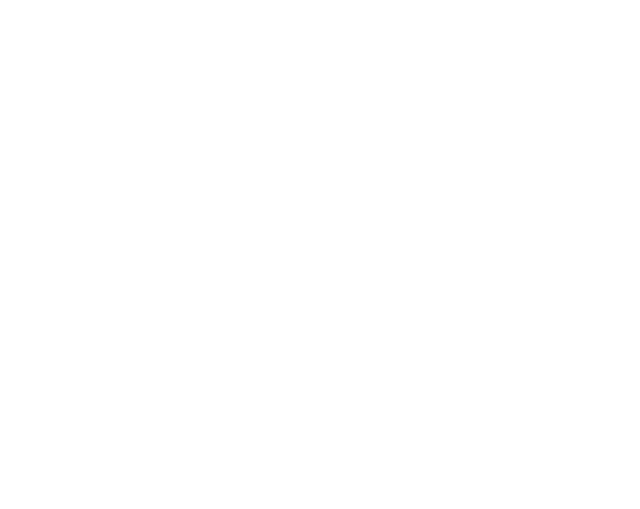
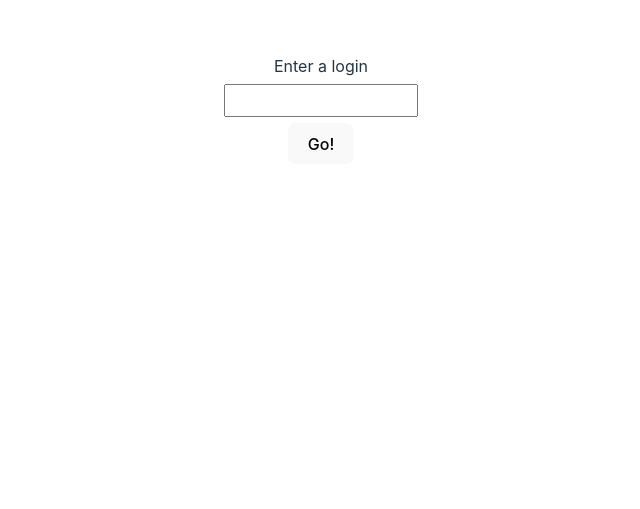
Before and after one commit to sanassi/punto, a React (Vite) app: page / in a window 1280 px wide. Shown: the part 291-800 px from the top of the page, without its empty margins (319-959 px from the left). Built offline with nearby package versions, Linux system fonts and the light colour scheme.

Commit message:
feat: added login page and input form, started work on server and sockets

```diff
--- a/package.json
+++ b/package.json
@@ -21,6 +21,8 @@
     "eslint-plugin-react": "^7.33.2",
     "eslint-plugin-react-hooks": "^4.6.0",
     "eslint-plugin-react-refresh": "^0.4.4",
+    "socket.io": "^4.7.2",
+    "socket.io-client": "^4.7.2",
     "vite": "^5.0.0"
   }
 }
--- a/src/App.css
+++ b/src/App.css
@@ -4,9 +4,3 @@
   padding: 2rem;
   text-align: center;
 }
-
-.main {
-  display: flex;
-  flex-direction: column;
-  text-align: center;
-}
--- a/src/App.jsx
+++ b/src/App.jsx
@@ -1,45 +1,17 @@
 import './App.css'
-import Board from "./Board.jsx";
-import RandomDice from "./RandomDice.jsx";
-import {useReducer} from "react";
-import {reducer} from "./Reducer.js";
+import GamePage from "./GamePage.jsx";
+import {useState} from "react";
+import LoginPage from "./LoginPage.jsx";
 
-function initBoard(dimension, color) {
-    let arr = Array.from({length: dimension * dimension});
-    return arr.map((t, index) => {
-        return {
-            x: Math.floor(index / dimension),
-            y: Math.floor(index % dimension),
-            visible: false,
-            playerColor: color,
-            card: 0
-        };
-    });
-}
 function App() {
-    // Initialize the player's data
-    const [state, dispatch] = useReducer(reducer,
-        {
-            card: 1,
-            color: '#0b6c0b',
-            board: [],
-            isMyTurn: true
-        },
-        (initial) => {
-            return {
-                board: initBoard(6, initial.color),
-                card: initial.card,
-                color: initial.color,
-                isMyTurn: initial.isMyTurn
-            }
-        });
+    const [login, setLogin] = useState('');
+    const [logged, setLogged] = useState(false);
 
-    return (
-    <div className="main">
-      <Board state={state} dispatch={dispatch}/>
-        <RandomDice state={state} dispatch={dispatch} />
-    </div>
-  )
+    return logged ? <GamePage login={login}/> :
+        <LoginPage
+            setLogged={setLogged}
+            setLogin={setLogin}
+        />;
 }
 
 export default App
--- /dev/null
+++ b/src/GamePage.css
@@ -0,0 +1,5 @@
+.main {
+    display: flex;
+    flex-direction: column;
+    align-items: center;
+}
--- /dev/null
+++ b/src/GamePage.jsx
@@ -0,0 +1,44 @@
+import {useReducer} from "react";
+import {reducer} from "./Reducer.js";
+import Board from "./Board.jsx";
+import RandomDice from "./RandomDice.jsx";
+import './GamePage.css';
+
+function initBoard(dimension, color) {
+    let arr = Array.from({length: dimension * dimension});
+    return arr.map((t, index) => {
+        return {
+            x: Math.floor(index / dimension),
+            y: Math.floor(index % dimension),
+            visible: false,
+            playerColor: color,
+            card: 0
+        };
+    });
+}
+
+export default function GamePage({ login }) {
+    const [state, dispatch] = useReducer(reducer,
+        {
+            card: 1,
+            color: '#0b6c0b',
+            board: [],
+            isMyTurn: true
+        },
+        (initial) => {
+            return {
+                board: initBoard(6, initial.color),
+                card: initial.card,
+                color: initial.color,
+                isMyTurn: initial.isMyTurn
+            }
+        });
+
+    return (
+        <div className="main">
+            <label>{login}</label>
+            <Board state={state} dispatch={dispatch}/>
+            <RandomDice state={state} dispatch={dispatch} />
+        </div>
+    )
+}
--- /dev/null
+++ b/src/LoginPage.css
@@ -0,0 +1,15 @@
+.login-page {
+    display: flex;
+    flex-direction: column;
+    align-items: center;
+}
+
+.login-page input {
+    padding: 0.5em;
+    margin: 0.5em;
+    text-align: center;
+}
+
+.login-page button {
+    width: fit-content;
+}
--- /dev/null
+++ b/src/LoginPage.jsx
@@ -0,0 +1,21 @@
+import './LoginPage.css';
+import {useState} from "react";
+export default function LoginPage({ setLogged, setLogin }) {
+    const [tempLogin, updateTempLogin] = useState('');
+    return (
+        <div className='login-page'>
+            <label>
+                Enter a login
+            </label>
+            <input type={"text"}
+                   title="Enter a login"
+                   onChange={e => updateTempLogin(e.target.value)} />
+            <button onClick={() => {
+                setLogged(true);
+                setLogin(tempLogin);
+            }}>
+                Go!
+            </button>
+        </div>
+    );
+}
```
Also changed, not shown: src/server.js (added, +12 -0 lines), src/socket.js (added, +10 -0 lines), 1 other file (tests, documents, lock files or other folders).
